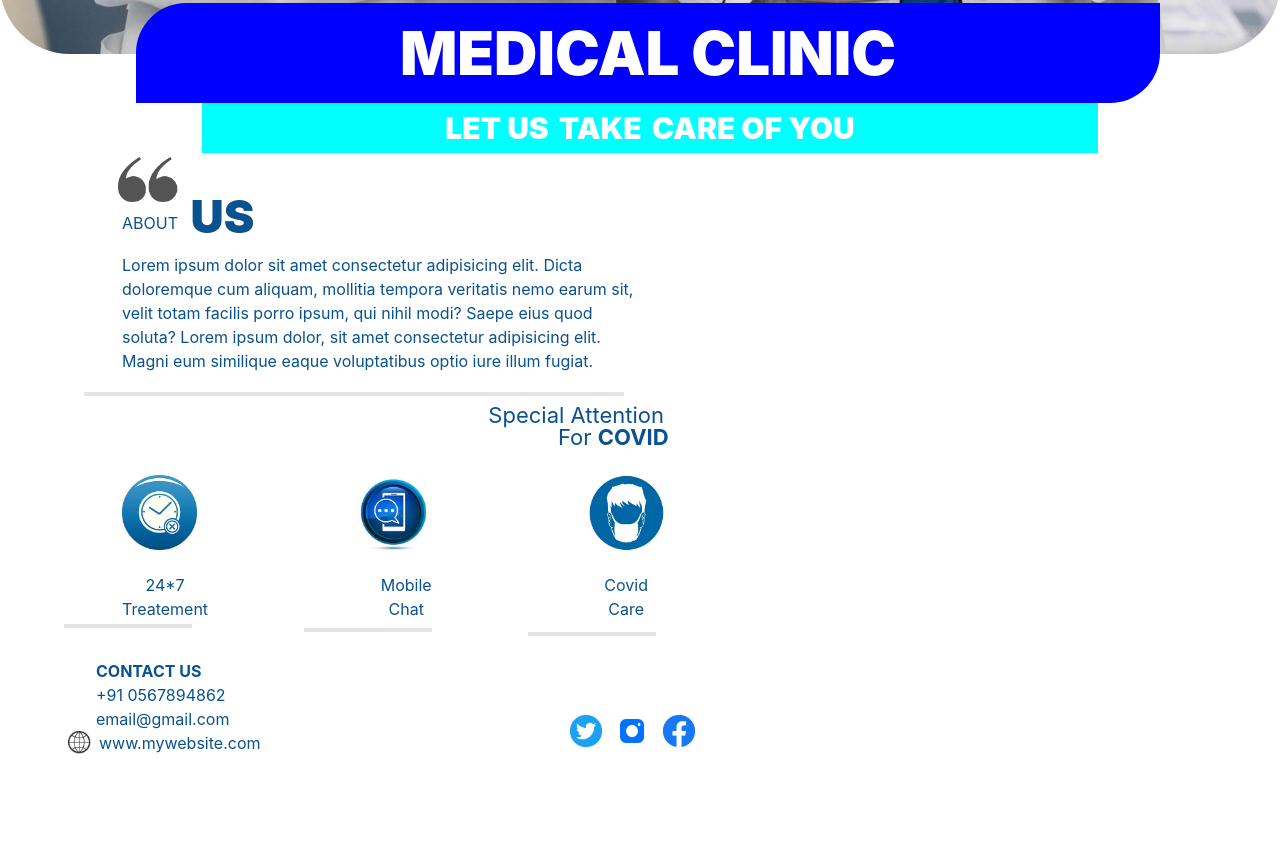
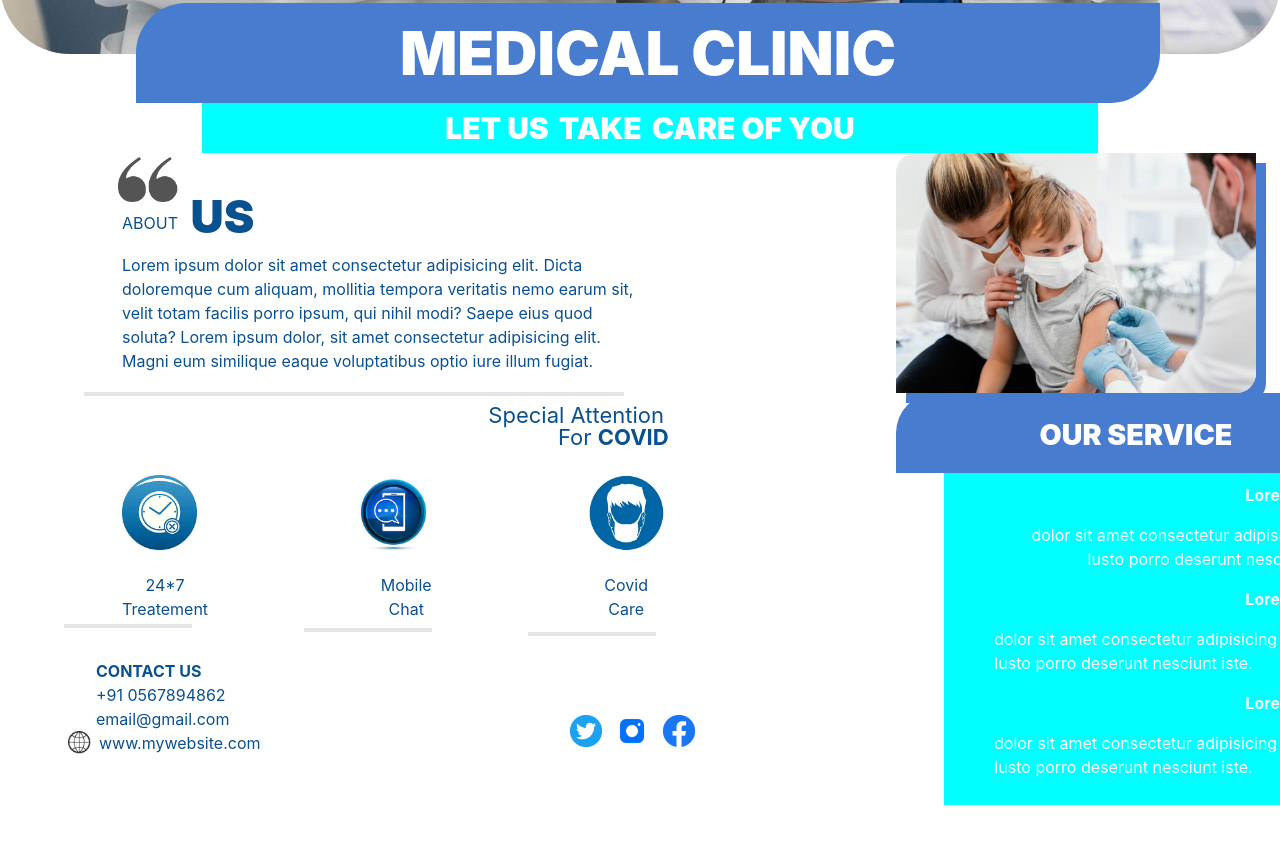
Before and after one commit to Sujitsinh30/layout_1, a plain HTML site: page index.html in a window 1280 px wide. Shown: the part 933-1776 px from the top of the page. Drawn offline with Linux system fonts and the light colour scheme.

Commit message:
right side bottom section is completed

```diff
--- a/index.html
+++ b/index.html
@@ -19,7 +19,7 @@
     </header>
     <main>
         <section class="">
-            <center><div class=""><h2 class="fmsg"style="background-color:blue; font-size:60px; color: white; font-weight:900; display: flex;align-content: center;align-items: center;justify-content: center;">
+            <center><div class=""><h2 class="fmsg"style="background-color: #487ccf; font-size:60px; color: white; font-weight:900; display: flex;align-content: center;align-items: center;justify-content: center;">
                     MEDICAL CLINIC
                 </h2></div>
             <span class="smsg">
@@ -124,8 +124,29 @@
                     </div>
                 </div>
             </div>
-            <div>
-
+            <div class="bottom_right">
+                <img src="./photos/doctor_pre.jpg" alt="doctor-prescription"
+                    style="height: 15rem;
+                     border-radius:20px 0px;
+                     box-shadow: 10px 10px #487ccf; ">
+            </div>
+            <div class="bt-service">
+                <p>OUR SERVICE</p>
+            </div>
+            <div class="r-bt-con">
+                <div style="padding:10px 30px 10px 50px;">
+                    <div>
+                        <p style="text-align: end;"><strong>Lorem ipsum</strong></p>
+                        <p  style="text-align: end;">dolor sit amet consectetur adipisicing elit. Iusto porro deserunt nesciunt iste.</p>
+                    </div>
+                    <div>
+                        <p style="text-align: end;"><strong>Lorem ipsum</strong></p>
+                        <p>dolor sit amet consectetur adipisicing elit. Iusto porro deserunt nesciunt iste.</p>
+                    </div>
+                    <div>
+                        <p style="text-align: end;"><strong>Lorem ipsum</strong></p>
+                        <p>dolor sit amet consectetur adipisicing elit. Iusto porro deserunt nesciunt iste.</p>
+                    </div>
             </div>
         </section>
     </main>
--- a/main.css
+++ b/main.css
@@ -102,6 +102,38 @@ div.d-flex img:nth-child(1)
     top: -19rem;
     left: 6rem;
 }
-.contact_us img
+.bottom_right
 {
+    position: relative;
+    width: 25rem;
+    bottom: 930px;
+    right: -70%;
 }
+.bt-service
+{
+    position: relative;
+    border-radius: 40px 0px 0px 0px;
+    color: white;
+    background-color: #487ccf;
+    width: 30rem;
+    height: 5rem;
+    bottom: 930px;
+    left: 56rem;
+    display: flex;
+    align-items: flex-end;
+    justify-content: center;
+}
+.bt-service p:nth-child(1)
+{
+    font-size: 179%;
+    font-weight: 900;
+}
+.r-bt-con
+{
+    position: relative;
+    bottom: 930px;
+    left: 944px;
+    width: 432px;
+    background-color: cyan;
+    color: white;
+}
```
